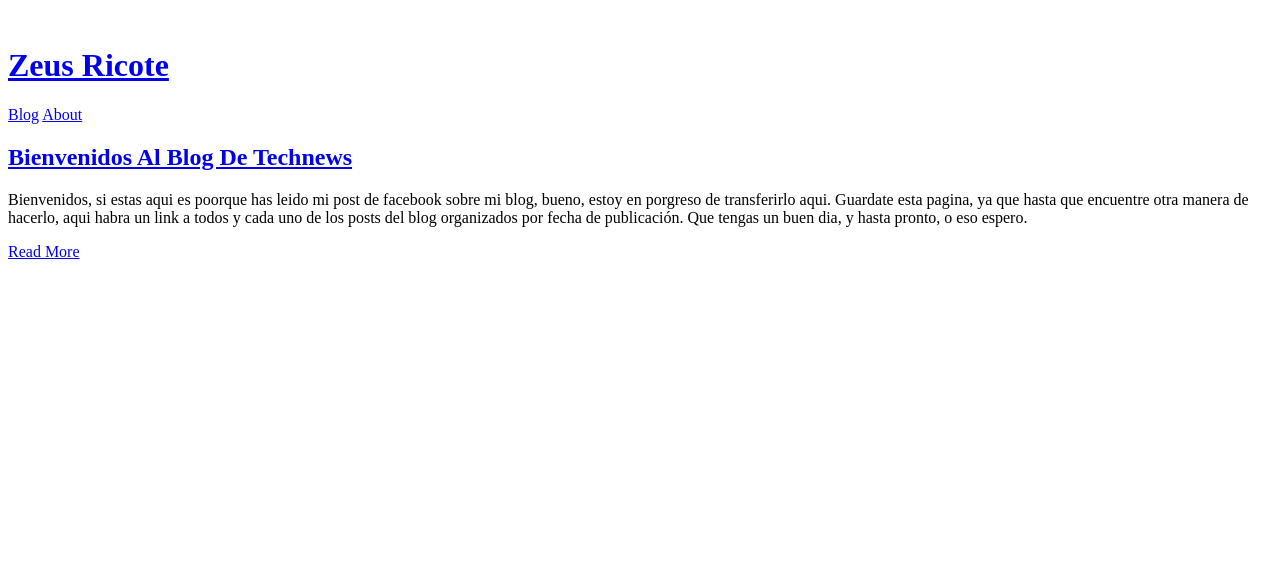
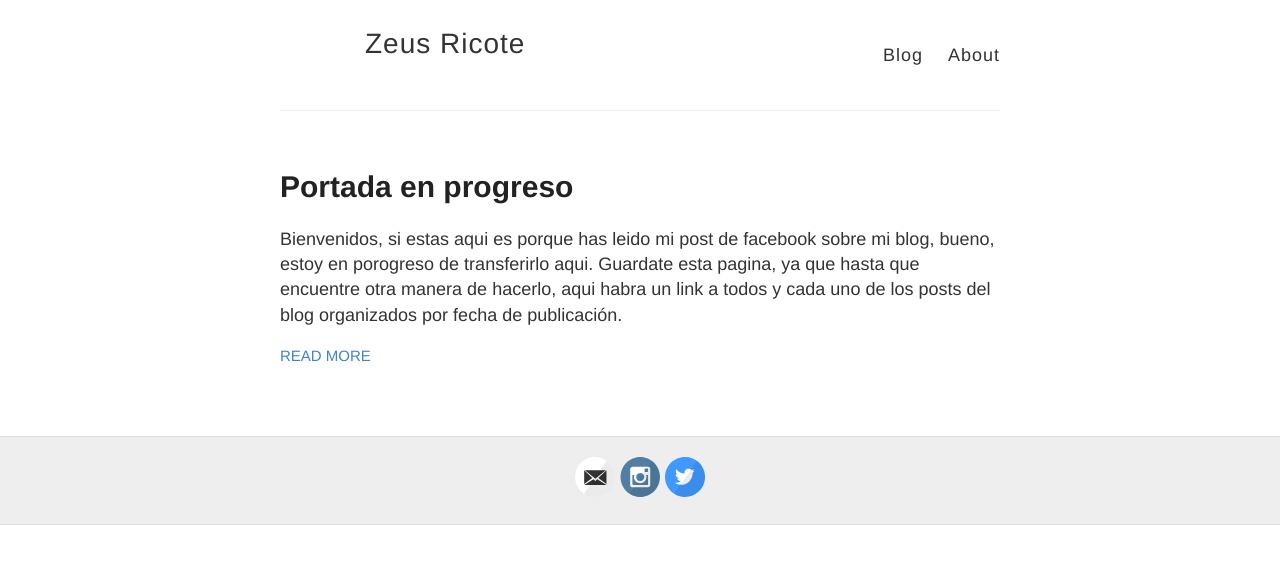
Before and after one commit to zeusricote/zeusricote.github.io, a Jekyll site: the page built from index.html, in a window 1280 px wide. Shown: the top 564 px of the page. Built offline with Jekyll 4.4.1, drawn with Linux system fonts in a browser that asks for light colours.

Commit message:
Add files via upload

```diff
--- a/_posts/2021-09-24-bienvenidos-al-blog-de-technews.md
+++ b/_posts/2021-09-24-bienvenidos-al-blog-de-technews.md
@@ -1,3 +1,8 @@
+---
+title: 'Portada en progreso'
+date: 2021-02-12T00:27:00.003-08:00
+draft: false
+url: /2021/02/bienvenidos-al-blog-de-technews.html
+---
 
-Bienvenidos, si estas aqui es poorque has leido mi post de facebook sobre mi blog, bueno, estoy en porgreso de transferirlo aqui. Guardate esta pagina, ya que hasta que encuentre otra manera de hacerlo, aqui habra un link a todos y cada uno de los posts del blog organizados por fecha de publicación.
-Que tengas un buen dia, y hasta pronto, o eso espero.
+Bienvenidos, si estas aqui es porque has leido mi post de facebook sobre mi blog, bueno, estoy en porogreso de transferirlo aqui. Guardate esta pagina, ya que hasta que encuentre otra manera de hacerlo, aqui habra un link a todos y cada uno de los posts del blog organizados por fecha de publicación.
--- /dev/null
+++ b/style.scss
@@ -0,0 +1,289 @@
+---
+---
+
+//
+// IMPORTS
+//
+
+@import "reset";
+@import "variables";
+// Syntax highlighting @import is at the bottom of this file
+
+/**************/
+/* BASE RULES */
+/**************/
+
+html {
+  font-size: 100%;
+}
+
+body {
+	background: $white;
+  font: 18px/1.4 $helvetica;
+  color: $darkGray;
+}
+
+.container {
+  margin: 0 auto;
+  max-width: 740px;
+  padding: 0 10px;
+  width: 100%;
+}
+
+h1, h2, h3, h4, h5, h6 {
+  font-family: $helveticaNeue;
+  color: $darkerGray;
+  font-weight: bold;
+
+  line-height: 1.7;
+  margin: 1em 0 15px;
+  padding: 0;
+
+  @include mobile {
+    line-height: 1.4;
+  }
+}
+
+h1 {
+  font-size: 30px;
+  a {
+    color: inherit;
+  }
+}
+
+h2 {
+  font-size: 24px;
+}
+
+h3 {
+  font-size: 20px;
+}
+
+h4 {
+  font-size: 18px;
+  color: $gray;
+}
+
+p {
+  margin: 15px 0;
+}
+
+a {
+  color: $blue;
+  text-decoration: none;
+	cursor: pointer;
+  &:hover, &:active {
+    color: $blue;
+  }
+}
+
+ul, ol {
+  margin: 15px 0;
+  padding-left: 30px;
+}
+
+ul {
+  list-style-type: disc;
+}
+
+ol {
+  list-style-type: decimal;
+}
+
+ol ul, ul ol, ul ul, ol ol {
+  margin: 0;
+}
+
+ul ul, ol ul {
+  list-style-type: circle;
+}
+
+em, i {
+  font-style: italic;
+}
+
+strong, b {
+  font-weight: bold;
+}
+
+img {
+  max-width: 100%;
+}
+
+// Fixes images in popup boxes from Google Translate
+.gmnoprint img {
+  max-width: none;
+}
+
+.date {
+  font-style: italic;
+  color: $gray;
+}
+
+// Specify the color of the selection
+::-moz-selection {
+  color: $black;
+  background: $lightGray;
+}
+::selection {
+  color: $black;
+  background: $lightGray;
+}
+
+// Nicolas Gallagher's micro clearfix hack
+// http://nicolasgallagher.com/micro-clearfix-hack/
+.clearfix:before,
+.clearfix:after {
+    content: " ";
+    display: table;
+}
+
+.clearfix:after {
+    clear: both;
+}
+
+/*********************/
+/* LAYOUT / SECTIONS */
+/*********************/
+
+//
+// .masthead
+//
+
+.wrapper-masthead {
+  margin-bottom: 50px;
+}
+
+.masthead {
+  padding: 20px 0;
+  border-bottom: 1px solid $lightGray;
+
+  @include mobile {
+    text-align: center;
+  }
+}
+
+.site-avatar {
+  float: left;
+  width: 70px;
+  height: 70px;
+  margin-right: 15px;
+
+  @include mobile {
+    float: none;
+    display: block;
+    margin: 0 auto;
+  }
+
+  img {
+    border-radius: 5px;
+  }
+}
+
+.site-info {
+  float: left;
+
+  @include mobile {
+    float: none;
+    display: block;
+    margin: 0 auto;
+  }
+}
+
+.site-name {
+  margin: 0;
+  color: $darkGray;
+  cursor: pointer;
+  font-family: $helveticaNeue;
+  font-weight: 300;
+  font-size: 28px;
+  letter-spacing: 1px;
+}
+
+.site-description {
+  margin: -5px 0 0 0;
+  color: $gray;
+  font-size: 16px;
+
+  @include mobile {
+    margin: 3px 0;
+  }
+}
+
+nav {
+  float: right;
+  margin-top: 23px; // @TODO: Vertically middle align
+  font-family: $helveticaNeue;
+  font-size: 18px;
+
+  @include mobile {
+    float: none;
+    margin-top: 9px;
+    display: block;
+    font-size: 16px;
+  }
+
+  a {
+    margin-left: 20px;
+    color: $darkGray;
+    text-align: right;
+    font-weight: 300;
+    letter-spacing: 1px;
+
+    @include mobile {
+      margin: 0 10px;
+      color: $blue;
+    }
+  }
+}
+
+//
+// .main
+//
+
+.posts > .post {
+  padding-bottom: 2em;
+  border-bottom: 1px solid $lightGray;
+}
+
+.posts > .post:last-child {
+  padding-bottom: 1em;
+  border-bottom: none;
+}
+
+.post {
+  blockquote {
+    margin: 1.8em .8em;
+    border-left: 2px solid $gray;
+    padding: 0.1em 1em;
+    color: $gray;
+    font-size: 22px;
+    font-style: italic;
+  }
+
+  .comments {
+    margin-top: 10px;
+  }
+
+  .read-more {
+    text-transform: uppercase;
+    font-size: 15px;
+  }
+}
+
+.wrapper-footer {
+  margin-top: 50px;
+  border-top: 1px solid #ddd;
+  border-bottom: 1px solid #ddd;
+  background-color: $lightGray;
+}
+
+footer {
+  padding: 20px 0;
+  text-align: center;
+}
+
+// Settled on moving the import of syntax highlighting to the bottom of the CSS
+// ... Otherwise it really bloats up the top of the CSS file and makes it difficult to find the start
+@import "highlights";
+@import "svg-icons";
```
